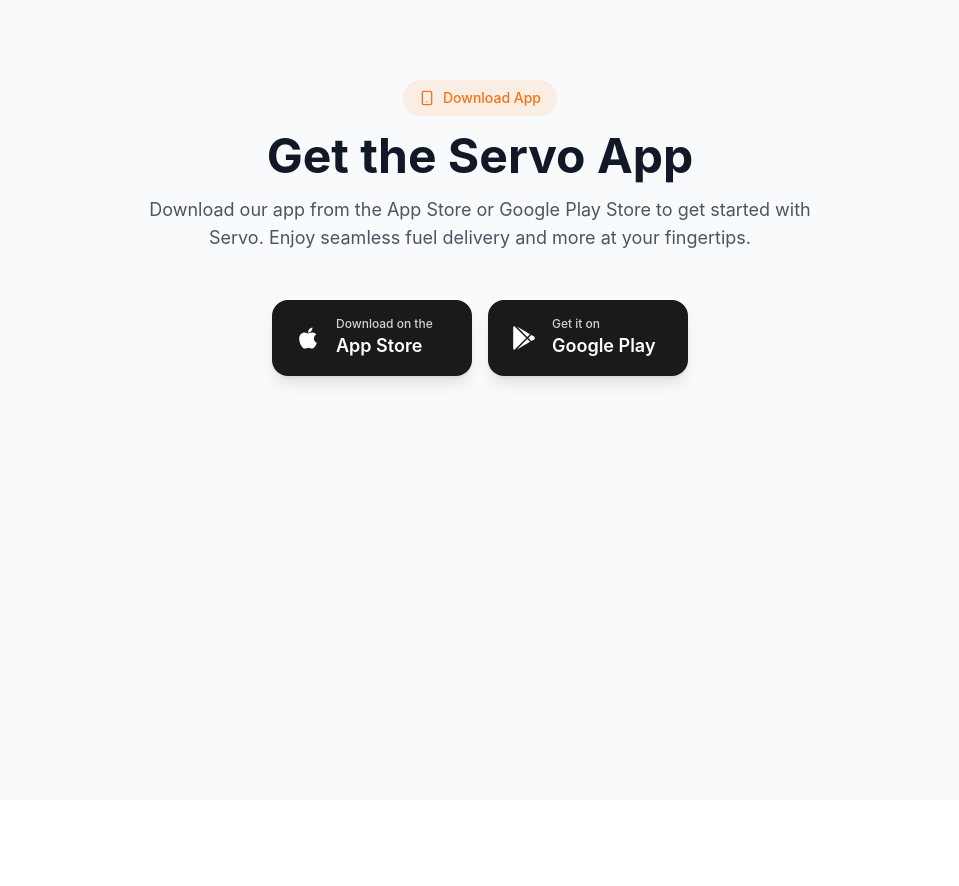
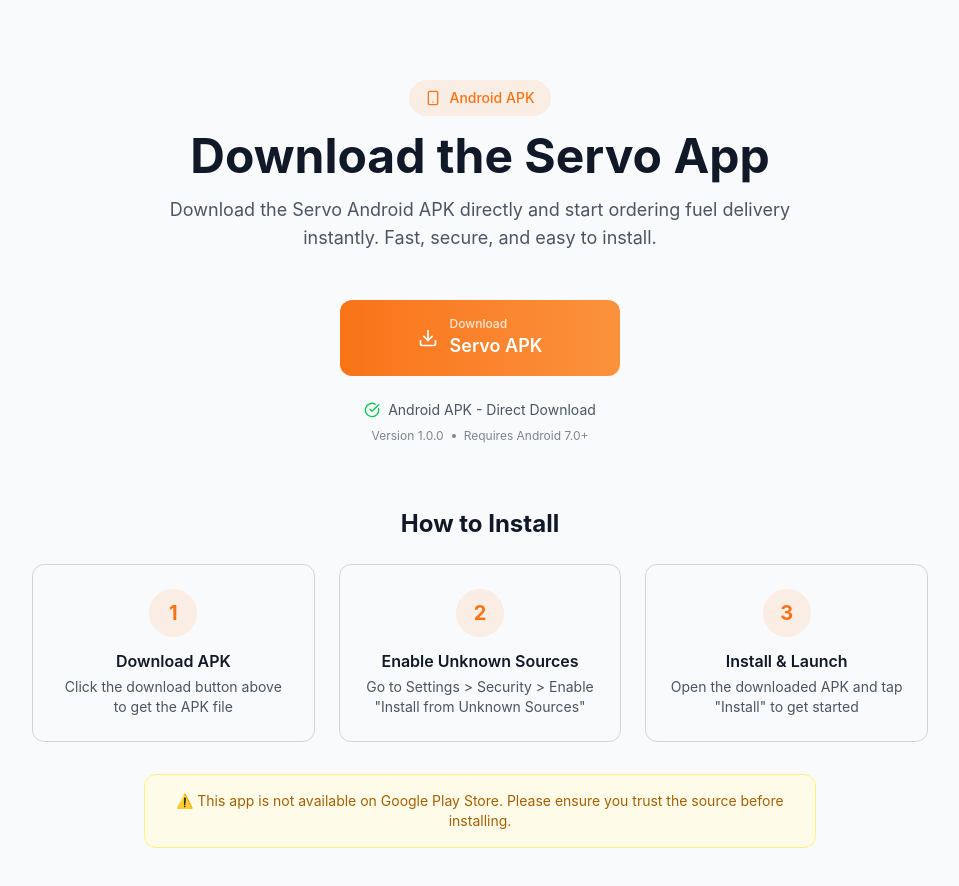
Before and after one commit to PurpleDigitalSolution/servo_landing, a React (Vite) app: page /download in a window 1280 px wide. Shown: the top 886 px of the page, without its empty margins (160-1119 px from the left). Before the commit the page ends 800 px from the top, so only its background shows below. Built offline with nearby package versions, Linux system fonts and the light colour scheme.

Commit message:
fix download

```diff
--- a/src/Pages/Download.tsx
+++ b/src/Pages/Download.tsx
@@ -1,25 +1,12 @@
+// Download.tsx
+import { motion } from "motion/react";
+import { Smartphone, CheckCircle,} from "lucide-react";
+import DownloadButton from "../components/DownloadButton";
 
-import { motion } from "motion/react";
-import {
-  Smartphone,
-} from "lucide-react";
-
-// Apple SVG Icon
-const AppleIcon = () => (
-  <svg viewBox="0 0 384 512" className="w-6 h-6 fill-current">
-    <path d="M318.7 268.7c-.2-36.7 16.4-64.4 50-84.8-18.8-26.9-47.2-41.7-84.7-44.6-35.5-2.8-74.3 20.7-88.5 20.7-15 0-49.4-19.7-76.4-19.7C63.3 141.2 4 184.8 4 273.5q0 39.3 14.4 81.2c12.8 36.7 59 126.7 107.2 125.2 25.2-.6 43-17.9 75.8-17.9 31.8 0 48.3 17.9 76.4 17.9 48.6-.7 90.4-82.5 102.6-119.3-65.2-30.7-61.7-90-61.7-91.9zm-56.6-164.2c27.3-32.4 24.8-61.9 24-72.5-24.1 1.4-52 16.4-67.9 34.9-17.5 19.8-27.8 44.3-25.6 71.9 26.1 2 49.9-11.4 69.5-34.3z" />
-  </svg>
-);
-
-// Google Play SVG Icon
-const GooglePlayIcon = () => (
-  <svg viewBox="0 0 512 512" className="w-6 h-6 fill-current">
-    <path d="M325.3 234.3L104.6 13l280.8 161.2-60.1 60.1zM47 0C34 6.8 25.3 19.2 25.3 35.3v441.3c0 16.1 8.7 28.5 21.7 35.3l256.6-256L47 0zm425.2 225.6l-58.9-34.1-65.7 64.5 65.7 64.5 60.1-34.1c18-14.3 18-46.5-1.2-60.8zM104.6 499l280.8-161.2-60.1-60.1L104.6 499z" />
-  </svg>
-);
-
-const Download = () => {
-
+const DownloadPage = () => {
+  const handleDownloadClick = () => {
+    window.open("https://mega.nz/file/X4hSDA7J#7gvPVwpY0HzAgQvnii6LskKawJ3pL36YpjKmHGWVKDA", "_blank");
+  };
 
   return (
     <div className="min-h-screen bg-background dark:bg-background-dark">
@@ -34,16 +21,15 @@
           <div className="inline-flex items-center gap-2 px-4 py-2 bg-primary/10 rounded-full mb-4">
             <Smartphone className="w-4 h-4 text-primary" />
             <span className="text-sm font-medium text-primary">
-              Download App
+              Android APK
             </span>
           </div>
           <h1 className="text-3xl md:text-5xl font-bold text-text-primary dark:text-text-primary-dark mb-4">
-            Get the Servo App
+            Download the Servo App
           </h1>
           <p className="text-lg text-text-secondary dark:text-text-secondary-dark max-w-2xl mx-auto">
-            Download our app from the App Store or Google Play Store to get
-            started with Servo. Enjoy seamless fuel delivery and more at your
-            fingertips.
+            Download the Servo Android APK directly and start ordering fuel
+            delivery instantly. Fast, secure, and easy to install.
           </p>
         </motion.div>
 
@@ -52,41 +38,108 @@
           initial={{ opacity: 0, y: 20 }}
           animate={{ opacity: 1, y: 0 }}
           transition={{ duration: 0.6, delay: 0.2 }}
-          className="flex flex-wrap justify-center gap-4 mb-16"
+          className="flex flex-col items-center gap-6 mb-16"
         >
-          <motion.a
-            href="#"
-            whileHover={{ scale: 1.05 }}
-            whileTap={{ scale: 0.95 }}
-            className="flex items-center gap-4 px-6 py-4 bg-[#1a1a1a] dark:bg-surface-dark text-white dark:text-text-primary-dark rounded-2xl hover:bg-[#2a2a2a] dark:hover:bg-surface-secondary-dark transition-colors shadow-lg min-w-[200px]"
+          <DownloadButton
+            onClick={handleDownloadClick}
+            size="lg"
+            variant="primary"
+            className="min-w-[280px] justify-center"
           >
-            <AppleIcon />
-            <div className="text-left">
-              <div className="text-xs font-medium opacity-80">
-                Download on the
+            <div className="flex items-center gap-3">
+              <div className="text-left">
+                <div className="text-xs font-medium opacity-80">Download</div>
+                <div className="text-lg font-semibold">Servo APK</div>
               </div>
-              <div className="text-lg font-semibold">App Store</div>
             </div>
-          </motion.a>
+          </DownloadButton>
 
-          <motion.a
-            href="#"
-            whileHover={{ scale: 1.05 }}
-            whileTap={{ scale: 0.95 }}
-            className="flex items-center gap-4 px-6 py-4 bg-[#1a1a1a] dark:bg-surface-dark text-white dark:text-text-primary-dark rounded-2xl hover:bg-[#2a2a2a] dark:hover:bg-surface-secondary-dark transition-colors shadow-lg min-w-[200px]"
+          <motion.div
+            initial={{ opacity: 0 }}
+            animate={{ opacity: 1 }}
+            transition={{ delay: 0.4 }}
+            className="flex flex-col items-center gap-2 text-sm text-text-secondary dark:text-text-secondary-dark"
           >
-            <GooglePlayIcon />
-            <div className="text-left">
-              <div className="text-xs font-medium opacity-80">Get it on</div>
-              <div className="text-lg font-semibold">Google Play</div>
+            <div className="flex items-center gap-2">
+              <CheckCircle className="w-4 h-4 text-green-500" />
+              <span>Android APK - Direct Download</span>
             </div>
-          </motion.a>
+            <div className="flex items-center gap-2 text-xs opacity-70">
+              <span>Version 1.0.0</span>
+              <span className="w-1 h-1 rounded-full bg-text-secondary" />
+              <span>Requires Android 7.0+</span>
+            </div>
+          </motion.div>
+        </motion.div>
+
+        {/* Installation Instructions */}
+        <motion.div
+          initial={{ opacity: 0, y: 20 }}
+          animate={{ opacity: 1, y: 0 }}
+          transition={{ duration: 0.6, delay: 0.3 }}
+          className="max-w-4xl mx-auto"
+        >
+          <h2 className="text-2xl font-bold text-text-primary dark:text-text-primary-dark text-center mb-6">
+            How to Install
+          </h2>
+          <div className="grid md:grid-cols-3 gap-6">
+            <div className="bg-surface-light dark:bg-surface-dark rounded-xl p-6 text-center border border-border dark:border-border-dark">
+              <div className="w-12 h-12 bg-primary/10 rounded-full flex items-center justify-center mx-auto mb-3">
+                <span className="text-xl font-bold text-primary">1</span>
+              </div>
+              <h3 className="font-semibold text-text-primary dark:text-text-primary-dark mb-1">
+                Download APK
+              </h3>
+              <p className="text-sm text-text-secondary dark:text-text-secondary-dark">
+                Click the download button above to get the APK file
+              </p>
+            </div>
+
+            <div className="bg-surface-light dark:bg-surface-dark rounded-xl p-6 text-center border border-border dark:border-border-dark">
+              <div className="w-12 h-12 bg-primary/10 rounded-full flex items-center justify-center mx-auto mb-3">
+                <span className="text-xl font-bold text-primary">2</span>
+              </div>
+              <h3 className="font-semibold text-text-primary dark:text-text-primary-dark mb-1">
+                Enable Unknown Sources
+              </h3>
+              <p className="text-sm text-text-secondary dark:text-text-secondary-dark">
+                Go to Settings &gt; Security &gt; Enable "Install from Unknown Sources"
+              </p>
+            </div>
+
+            <div className="bg-surface-light dark:bg-surface-dark rounded-xl p-6 text-center border border-border dark:border-border-dark">
+              <div className="w-12 h-12 bg-primary/10 rounded-full flex items-center justify-center mx-auto mb-3">
+                <span className="text-xl font-bold text-primary">3</span>
+              </div>
+              <h3 className="font-semibold text-text-primary dark:text-text-primary-dark mb-1">
+                Install & Launch
+              </h3>
+              <p className="text-sm text-text-secondary dark:text-text-secondary-dark">
+                Open the downloaded APK and tap "Install" to get started
+              </p>
+            </div>
+          </div>
         </motion.div>
 
 
+
+        {/* Security Notice */}
+        <motion.div
+          initial={{ opacity: 0 }}
+          animate={{ opacity: 1 }}
+          transition={{ delay: 0.5 }}
+          className="mt-8 max-w-2xl mx-auto"
+        >
+          <div className="bg-yellow-50 dark:bg-yellow-900/20 border border-yellow-200 dark:border-yellow-800/30 rounded-xl p-4 text-center">
+            <p className="text-sm text-yellow-700 dark:text-yellow-300">
+              ⚠️ This app is not available on Google Play Store. Please ensure you
+              trust the source before installing.
+            </p>
+          </div>
+        </motion.div>
       </div>
     </div>
   );
 };
 
-export default Download;
+export default DownloadPage;
--- a/src/components/AppPreview.tsx
+++ b/src/components/AppPreview.tsx
@@ -1,22 +1,8 @@
+// MobileApp.tsx
 import { motion } from 'motion/react';
-import {
-  CheckCircle,
-  Fuel,
-} from 'lucide-react';
+import { CheckCircle, Fuel } from 'lucide-react';
+import DownloadButton from './DownloadButton';
 
-// Apple SVG Icon
-const AppleIcon = () => (
-  <svg viewBox="0 0 384 512" className="w-6 h-6 fill-current">
-    <path d="M318.7 268.7c-.2-36.7 16.4-64.4 50-84.8-18.8-26.9-47.2-41.7-84.7-44.6-35.5-2.8-74.3 20.7-88.5 20.7-15 0-49.4-19.7-76.4-19.7C63.3 141.2 4 184.8 4 273.5q0 39.3 14.4 81.2c12.8 36.7 59 126.7 107.2 125.2 25.2-.6 43-17.9 75.8-17.9 31.8 0 48.3 17.9 76.4 17.9 48.6-.7 90.4-82.5 102.6-119.3-65.2-30.7-61.7-90-61.7-91.9zm-56.6-164.2c27.3-32.4 24.8-61.9 24-72.5-24.1 1.4-52 16.4-67.9 34.9-17.5 19.8-27.8 44.3-25.6 71.9 26.1 2 49.9-11.4 69.5-34.3z"/>
-  </svg>
-);
-
-// Google Play SVG Icon
-const GooglePlayIcon = () => (
-  <svg viewBox="0 0 512 512" className="w-6 h-6 fill-current">
-    <path d="M325.3 234.3L104.6 13l280.8 161.2-60.1 60.1zM47 0C34 6.8 25.3 19.2 25.3 35.3v441.3c0 16.1 8.7 28.5 21.7 35.3l256.6-256L47 0zm425.2 225.6l-58.9-34.1-65.7 64.5 65.7 64.5 60.1-34.1c18-14.3 18-46.5-1.2-60.8zM104.6 499l280.8-161.2-60.1-60.1L104.6 499z"/>
-  </svg>
-);
 
 const MobileApp = () => {
   return (
@@ -56,33 +42,13 @@
             </div>
 
             <div className="flex flex-wrap gap-4 mt-8">
-              {/* App Store Button */}
-              <motion.a
-                href="#"
-                whileHover={{ scale: 1.05 }}
-                whileTap={{ scale: 0.95 }}
-                className="flex items-center gap-3 px-5 py-2.5 bg-[#1a1a1a] dark:bg-surface-dark text-white dark:text-text-primary-dark rounded-xl hover:bg-[#2a2a2a] dark:hover:bg-surface-secondary-dark transition-colors"
+              <DownloadButton
+                href="/download"
+                size="md"
+                variant="primary"
               >
-                <AppleIcon />
-                <div className="text-left">
-                  <div className="text-[10px] font-medium opacity-80">Download on the</div>
-                  <div className="text-sm font-semibold">App Store</div>
-                </div>
-              </motion.a>
-
-              {/* Google Play Button */}
-              <motion.a
-                href="#"
-                whileHover={{ scale: 1.05 }}
-                whileTap={{ scale: 0.95 }}
-                className="flex items-center gap-3 px-5 py-2.5 bg-[#1a1a1a] dark:bg-surface-dark text-white dark:text-text-primary-dark rounded-xl hover:bg-[#2a2a2a] dark:hover:bg-surface-secondary-dark transition-colors"
-              >
-                <GooglePlayIcon />
-                <div className="text-left">
-                  <div className="text-[10px] font-medium opacity-80">Get it on</div>
-                  <div className="text-sm font-semibold">Google Play</div>
-                </div>
-              </motion.a>
+                Download App
+              </DownloadButton>
             </div>
           </motion.div>
 
@@ -113,7 +79,13 @@
                   <div className="h-20 w-full bg-surface-secondary rounded-lg" />
                   <div className="h-12 w-full bg-surface-secondary rounded-lg" />
                   <div className="h-12 w-full bg-surface-secondary rounded-lg" />
-                  <div className="h-12 w-2/3 bg-primary rounded-lg" />
+                  <DownloadButton
+                    size="sm"
+                    variant="primary"
+                    className="w-2/3 justify-center"
+                  >
+                    Order Now
+                  </DownloadButton>
                 </div>
               </div>
             </div>
--- /dev/null
+++ b/src/components/DownloadButton.tsx
@@ -0,0 +1,75 @@
+// DownloadButton.tsx
+import { motion } from "motion/react";
+import { Download } from "lucide-react";
+
+interface DownloadButtonProps {
+  onClick?: () => void;
+  href?: string;
+  className?: string;
+  size?: "sm" | "md" | "lg";
+  variant?: "primary" | "secondary" | "dark";
+  children?: React.ReactNode;
+}
+
+const DownloadButton = ({
+  onClick,
+  href,
+  className = "",
+  size = "md",
+  variant = "primary",
+  children,
+}: DownloadButtonProps) => {
+  const sizeClasses = {
+    sm: "px-4 py-2.5 text-sm",
+    md: "px-6 py-3 text-base",
+    lg: "px-8 py-4 text-lg",
+  };
+
+  const variantClasses = {
+    primary: "bg-gradient-to-r from-primary to-accent text-white hover:shadow-lg hover:shadow-primary/25",
+    secondary: "bg-white dark:bg-surface-dark text-text-primary dark:text-text-primary-dark border-2 border-primary/20 hover:border-primary",
+    dark: "bg-[#1a1a1a] dark:bg-surface-dark text-white dark:text-text-primary-dark hover:bg-[#2a2a2a] dark:hover:bg-surface-secondary-dark",
+  };
+
+  const buttonContent = (
+    <>
+      <Download className="w-4 h-4 sm:w-5 sm:h-5" />
+      <span>{children || "Download App"}</span>
+    </>
+  );
+
+  const baseClasses = `
+    inline-flex items-center gap-2 sm:gap-3
+    font-semibold rounded-xl
+    transition-all duration-300
+    ${sizeClasses[size]}
+    ${variantClasses[variant]}
+    ${className}
+  `;
+
+  if (href) {
+    return (
+      <motion.a
+        href={href}
+        whileHover={{ scale: 1.05 }}
+        whileTap={{ scale: 0.95 }}
+        className={baseClasses}
+      >
+        {buttonContent}
+      </motion.a>
+    );
+  }
+
+  return (
+    <motion.button
+      onClick={onClick}
+      whileHover={{ scale: 1.05 }}
+      whileTap={{ scale: 0.95 }}
+      className={baseClasses}
+    >
+      {buttonContent}
+    </motion.button>
+  );
+};
+
+export default DownloadButton;
--- a/src/components/Hero.tsx
+++ b/src/components/Hero.tsx
@@ -1,22 +1,10 @@
+// Hero.tsx
 import { motion } from "motion/react";
 import { CheckCircle, Star, Zap, Smartphone, Fuel, Truck } from "lucide-react";
 import { useNavigate } from "react-router-dom";
+import DownloadButton from "./DownloadButton";
 
-// Apple SVG Icon
-const AppleIcon = () => (
-  <svg viewBox="0 0 384 512" className="w-5 h-5 fill-current">
-    <path d="M318.7 268.7c-.2-36.7 16.4-64.4 50-84.8-18.8-26.9-47.2-41.7-84.7-44.6-35.5-2.8-74.3 20.7-88.5 20.7-15 0-49.4-19.7-76.4-19.7C63.3 141.2 4 184.8 4 273.5q0 39.3 14.4 81.2c12.8 36.7 59 126.7 107.2 125.2 25.2-.6 43-17.9 75.8-17.9 31.8 0 48.3 17.9 76.4 17.9 48.6-.7 90.4-82.5 102.6-119.3-65.2-30.7-61.7-90-61.7-91.9zm-56.6-164.2c27.3-32.4 24.8-61.9 24-72.5-24.1 1.4-52 16.4-67.9 34.9-17.5 19.8-27.8 44.3-25.6 71.9 26.1 2 49.9-11.4 69.5-34.3z" />
-  </svg>
-);
 
-// Google Play SVG Icon
-const GooglePlayIcon = () => (
-  <svg viewBox="0 0 512 512" className="w-5 h-5 fill-current">
-    <path d="M325.3 234.3L104.6 13l280.8 161.2-60.1 60.1zM47 0C34 6.8 25.3 19.2 25.3 35.3v441.3c0 16.1 8.7 28.5 21.7 35.3l256.6-256L47 0zm425.2 225.6l-58.9-34.1-65.7 64.5 65.7 64.5 60.1-34.1c18-14.3 18-46.5-1.2-60.8zM104.6 499l280.8-161.2-60.1-60.1L104.6 499z" />
-  </svg>
-);
-
-// Hero Section
 const Hero = () => {
   const navigate = useNavigate();
   return (
@@ -66,35 +54,15 @@
 
             {/* Mobile App Download Buttons */}
             <div className="flex flex-wrap justify-center lg:justify-start gap-3 mb-6">
-              <motion.a
-                href="#"
-                whileHover={{ scale: 1.05 }}
-                whileTap={{ scale: 0.95 }}
-                className="flex items-center gap-2 px-4 py-2.5 bg-[#1a1a1a] dark:bg-surface-dark text-white dark:text-text-primary-dark rounded-xl hover:bg-[#2a2a2a] dark:hover:bg-surface-secondary-dark transition-colors"
+
+
+              <DownloadButton
+                onClick={() => navigate("/download")}
+                size="md"
+                variant="dark"
               >
-                <AppleIcon />
-                <div className="text-left">
-                  <div className="text-[9px] font-medium opacity-80">
-                    Download on the
-                  </div>
-                  <div className="text-xs font-semibold">App Store</div>
-                </div>
-              </motion.a>
-
-              <motion.button
-                onClick={() => navigate("/download")}
-                whileHover={{ scale: 1.05 }}
-                whileTap={{ scale: 0.95 }}
-                className="flex items-center gap-2 px-4 py-2.5 bg-[#1a1a1a] dark:bg-surface-dark text-white dark:text-text-primary-dark rounded-xl hover:bg-[#2a2a2a] dark:hover:bg-surface-secondary-dark transition-colors"
-              >
-                <GooglePlayIcon />
-                <div className="text-left">
-                  <div className="text-[9px] font-medium opacity-80">
-                    Get it on
-                  </div>
-                  <div className="text-xs font-semibold">Google Play</div>
-                </div>
-              </motion.button>
+                Download App
+              </DownloadButton>
             </div>
 
             {/* Trust Badges */}
@@ -177,7 +145,13 @@
                     </div>
 
                     {/* Order Button */}
-                    <div className="h-8 sm:h-10 w-full bg-primary rounded-lg" />
+                    <DownloadButton
+                      size="sm"
+                      variant="primary"
+                      className="w-full justify-center"
+                    >
+                      Order Now
+                    </DownloadButton>
                   </div>
 
                   {/* Bottom Navigation */}
```
